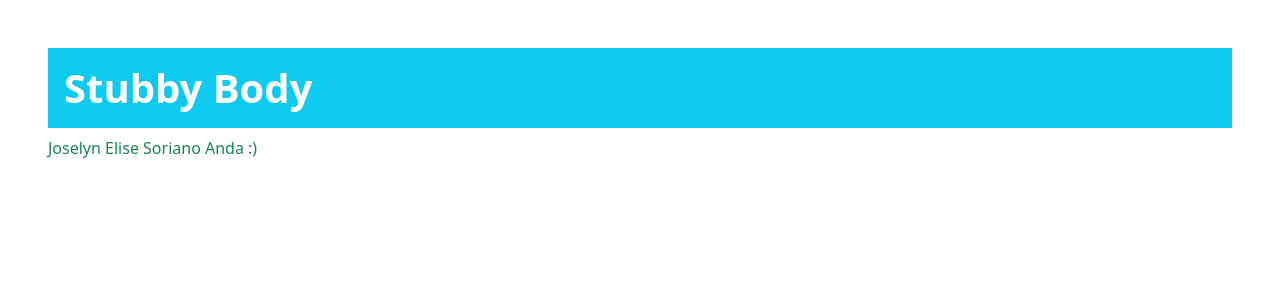
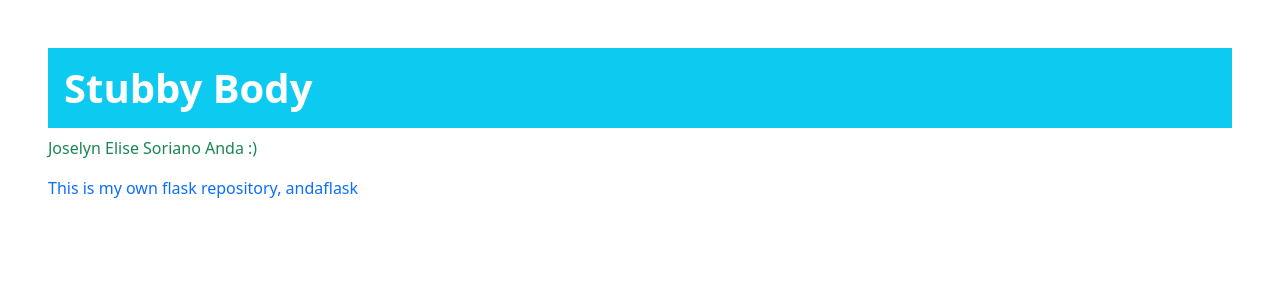
Before and after one commit to jesa06/andaflask, a Flask app: page /stub/ in a window 1280 px wide. Shown: the part 66-366 px from the top of the page. Run offline with Flask 2, Linux system fonts and the light colour scheme.

Commit message:
personal

```diff
--- a/templates/stub.html
+++ b/templates/stub.html
@@ -12,6 +12,8 @@
         <h1 class="p-3 mb-2 bg-info text-white"><strong>Stubby Body</strong></h1>
         <!--Got this code from https://getbootstrap.com/docs/4.0/utilities/colors/-->
         <p class="text-success">Joselyn Elise Soriano Anda :)</p>
+        <p class="text-primary">This is my own flask repository, andaflask</p>
+
     </div>
 {% endblock %}
 
```
